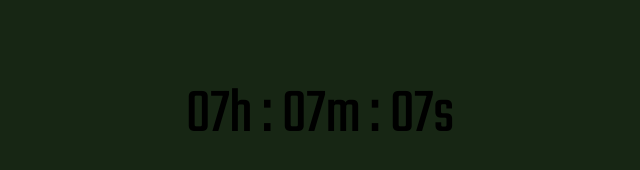
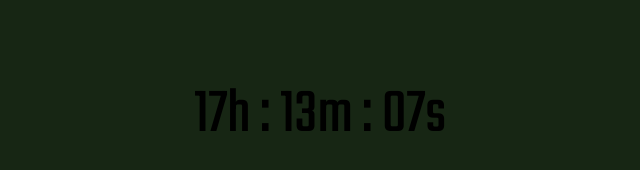
Before and after one commit to Gigantoherceg/ColorTime, a plain HTML site: page index.html in a window 1280 px wide. Shown: the part 242-412 px from the top of the page, without its empty margins (320-960 px from the left). Drawn offline with Linux system fonts and the light colour scheme.

Commit message:
Update index.html

```diff
--- a/index.html
+++ b/index.html
@@ -48,7 +48,7 @@ if (seconds < 10) {
   seconds = '0' + seconds;
 }
 
-var clockFace = seconds + 'h : ' + seconds + 'm : ' + seconds + 's';
+var clockFace = hours + 'h : ' + minutes + 'm : ' + seconds + 's';
 var hexColor = '#' + hours + minutes*2 + seconds*2;
 
 document.getElementById('clock').innerHTML = clockFace;
```
